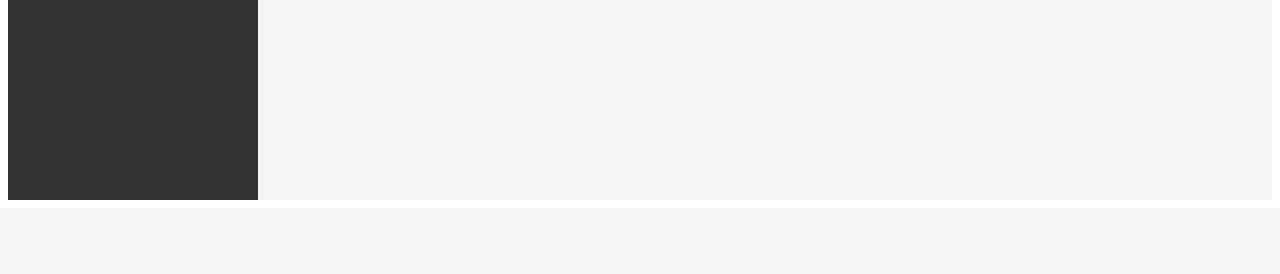
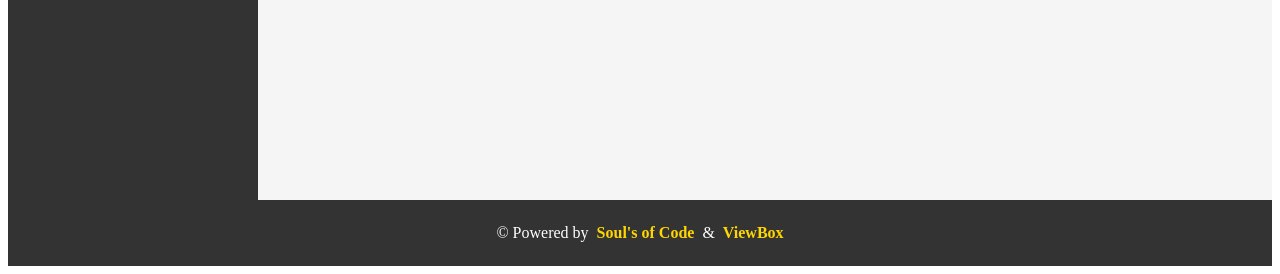
Before and after one commit to Manukyan-Andranik/logiclab, a Flask app: page /admin/courses in a window 1280 px wide. Shown: the part 608-882 px from the top of the page. Before the commit the page ends 808 px from the top, so only its background shows below. Run offline with Flask 2, Linux system fonts and the light colour scheme; the visitor is signed in with stand-in values (Sample User, id 1); data that the repository does not hold is empty; parts of the project's set-up code (start-up, migrations or seed data) failed here and were passed over.

Commit message:
added foorer

```diff
--- a/app.py
+++ b/app.py
@@ -55,6 +55,7 @@ def home():
         "machine_learning": find_by_id(instructors, "machine_learning_instructor"),
         "3ds_max": find_by_id(instructors, "3ds_max_instructor"),
         }
+
 
     courses = {
         "machine_learning": find_by_id(courses, "machine_learning"),
--- a/static/css/admin.css
+++ b/static/css/admin.css
@@ -386,3 +386,37 @@
         gap: 0;
     }
 }
+
+footer {
+    background-color: var(--secondary-color);
+    color: #fff;
+    padding: 1.5rem 0;
+    text-align: center;
+    font-size: 1rem;
+}
+
+.footer-content {
+    display: inline-flex;
+    align-items: center;
+    gap: 0.5rem;
+    flex-wrap: wrap;
+    justify-content: center;
+}
+
+.footer-content p {
+    color: #fff;
+    margin: 0;
+    display: inline;
+}
+
+.footer-content a {
+    color: var(--primary-color);
+    text-decoration: none;
+    font-weight: 600;
+    transition: color 0.3s ease;
+}
+
+.footer-content a:hover {
+    color: var(--primary-dark);
+    text-decoration: underline;
+}
--- a/templates/admin/base.html
+++ b/templates/admin/base.html
@@ -39,4 +39,15 @@
         </main>
     </div>
 </body>
+
+<footer>
+    <div class="container">
+        <div class="footer-content">
+            <p>© Powered by</p>
+            <a href="#">Soul's of Code</a>
+            <p>&</p>
+            <a href="#">ViewBox</a>
+        </div>
+    </div>
+</footer>
 </html>
```
Also changed, not shown: static/css/style.css (+34 -0 lines), templates/course.html (+7 -1 lines), templates/index.html (+37 -50 lines), templates/register.html (+7 -1 lines).
